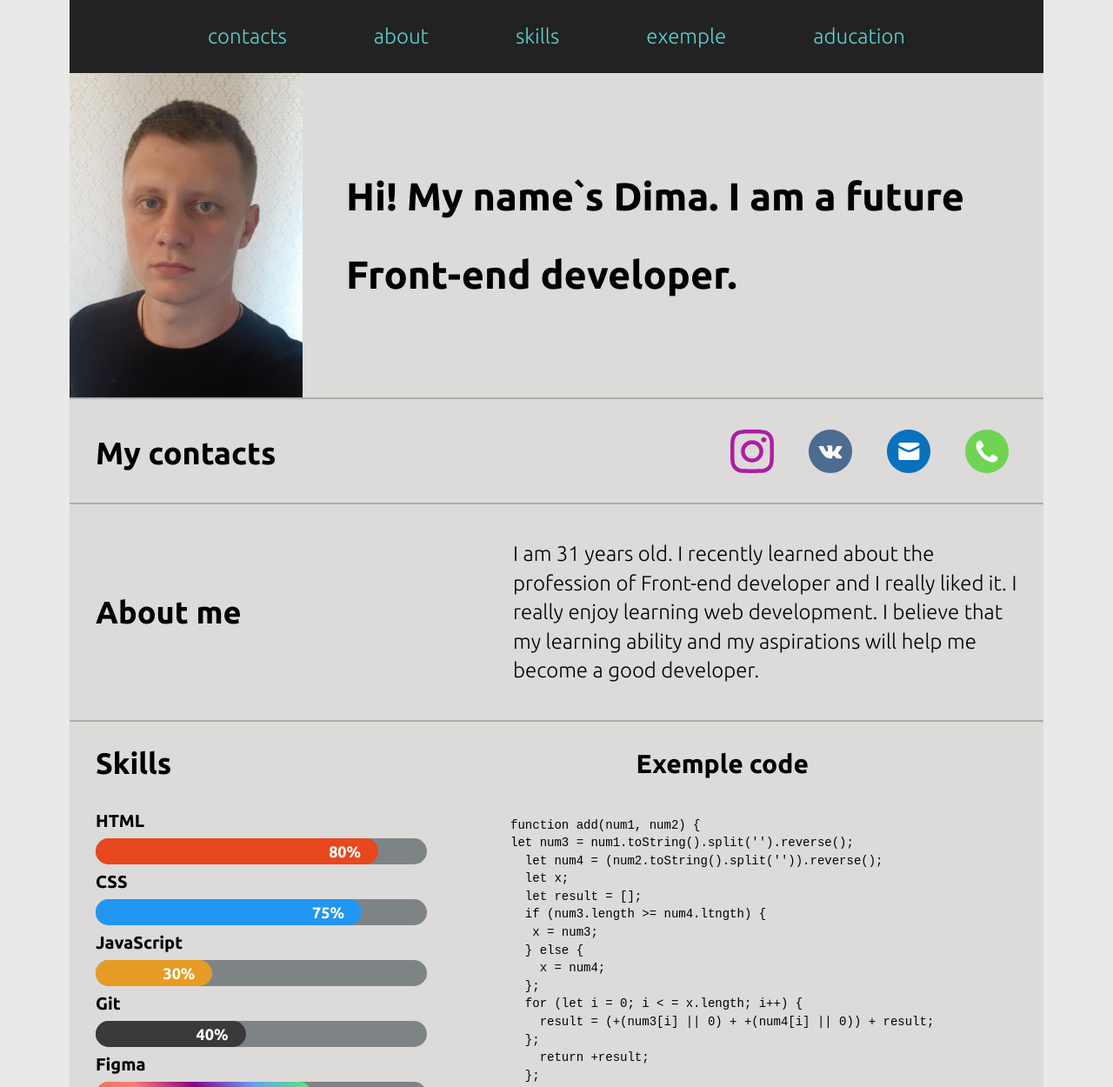
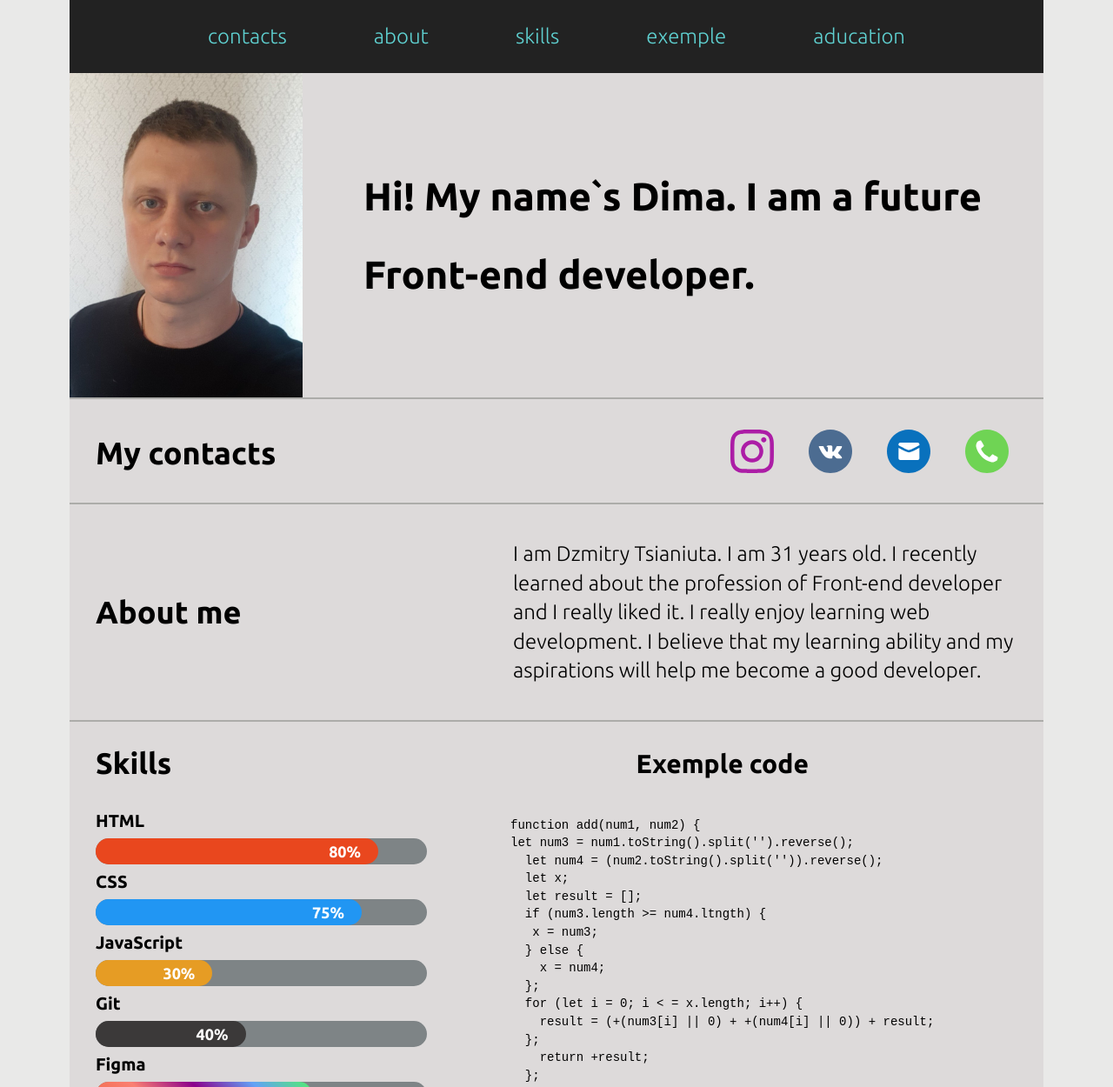
Before and after one commit to DimaTeniuta/rsschool-cv-stage0, a plain HTML site: page index.html in a window 1280 px wide. Shown: the top 1250 px of the page at 87% size. Drawn offline with Linux system fonts and the light colour scheme.

Commit message:
refactor: change about section and line class

```diff
--- a/index.html
+++ b/index.html
@@ -99,7 +99,7 @@
             <div class="about-me">
               <h2>About me</h2>
               <p class="about-me-text">
-                I am 31 years old. I recently learned about the profession of
+                I am Dzmitry Tsianiuta. I am 31 years old. I recently learned about the profession of
                 Front-end developer and I really liked it. I really enjoy
                 learning web development. I believe that my learning ability
                 and my aspirations will help me become a good developer.
--- a/style.css
+++ b/style.css
@@ -88,11 +88,11 @@ body {
   align-items: center;
   font-size: 30px;
   line-height: 2;
-  padding: 0 0 0 50px;
+  padding: 0 0 0 70px;
 }
 
 .line {
-  border: 1px solid #acaca9;
+  border-top: 2px solid #acaca9;
 }
 
 #contacts:before {
```
